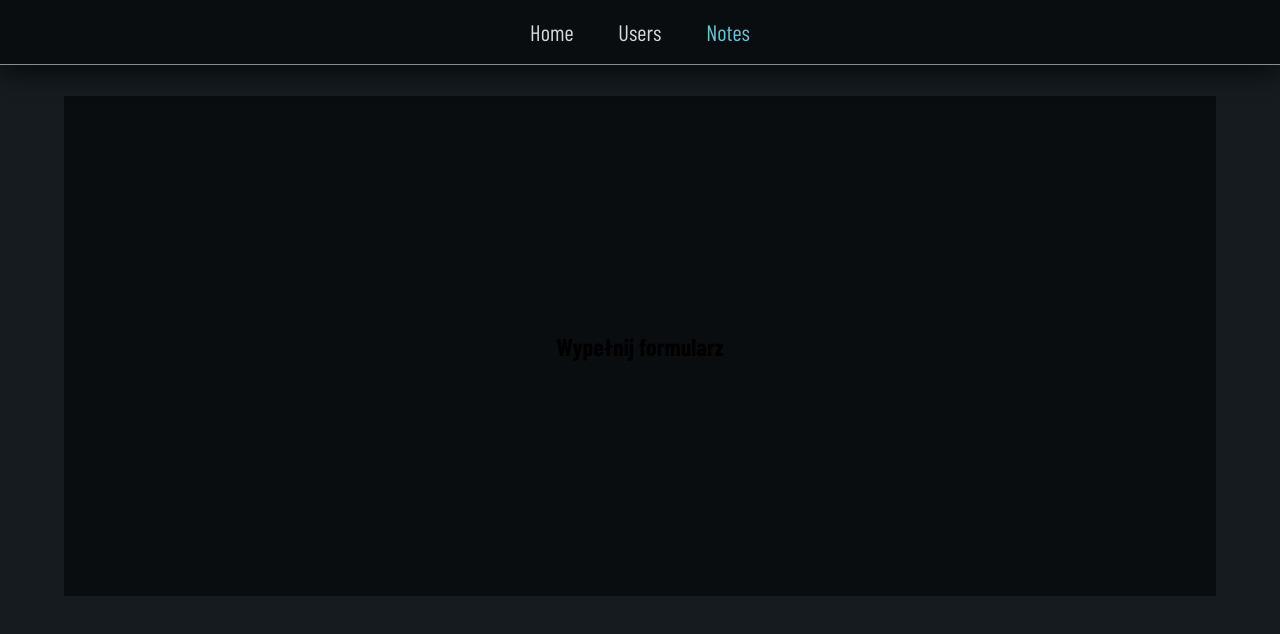
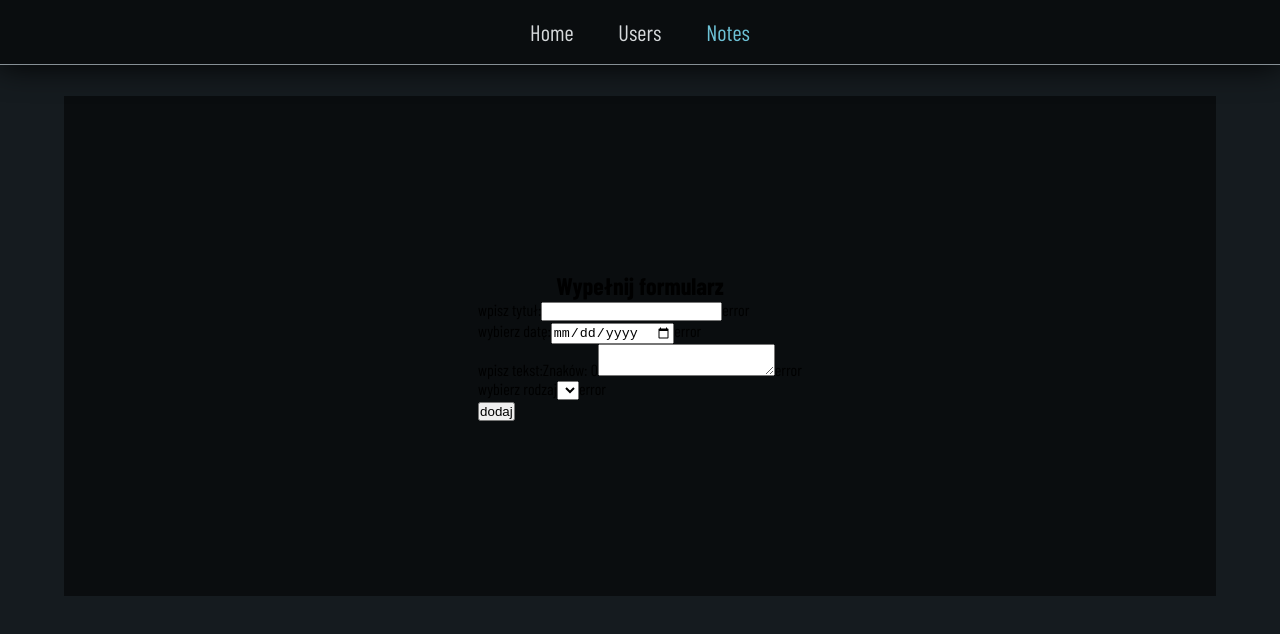
Before and after one commit to Scorpion19702022/SIMPLE_PROJECT_REACT_REDUX, a React (Vite) app: page /Notes in a window 1280 px wide. Shown: the top 634 px of the page. Built offline with nearby package versions, Linux system fonts and the light colour scheme; a web font is replaced by a local one.

Commit message:
added form for NotesInputs

```diff
--- a/src/Components/Notes/NotesInputs.tsx
+++ b/src/Components/Notes/NotesInputs.tsx
@@ -4,6 +4,32 @@ const Notes = () => {
 	return (
 		<section className={styles.wrapper}>
 			<h2 className={styles.heading}>Wypełnij formularz</h2>
+			<form className={styles.form}>
+				<div className={styles.box_inputs}>
+					<label className={styles.label}>wpisz tytuł:</label>
+					<input className={styles.input} type='text' />
+					<span className={styles.error}>error</span>
+				</div>
+				<div className={styles.box_inputs}>
+					<label className={styles.label}>wybierz datę:</label>
+					<input className={styles.input_date} type='date' />
+					<span className={styles.error}>error</span>
+				</div>
+				<div className={styles.box_inputs}>
+					<label className={styles.label}>wpisz tekst:</label>
+					<span className={styles.marks}>Znaków: 0</span>
+					<textarea className={styles.textarea}></textarea>
+					<span className={styles.error}>error</span>
+				</div>
+				<div className={styles.box_inputs}>
+					<label className={styles.label}>wybierz rodzaj</label>
+					<select className={styles.select}></select>
+					<span className={styles.error}>error</span>
+				</div>
+				<button className={styles.btn} type='submit'>
+					dodaj
+				</button>
+			</form>
 		</section>
 	)
 }
```
